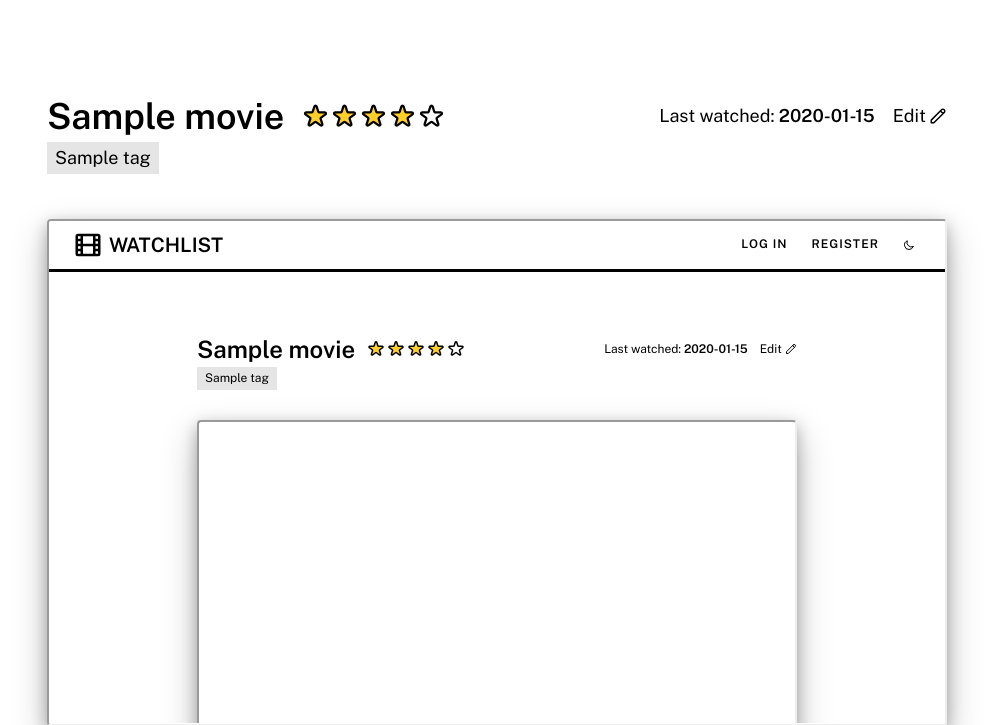
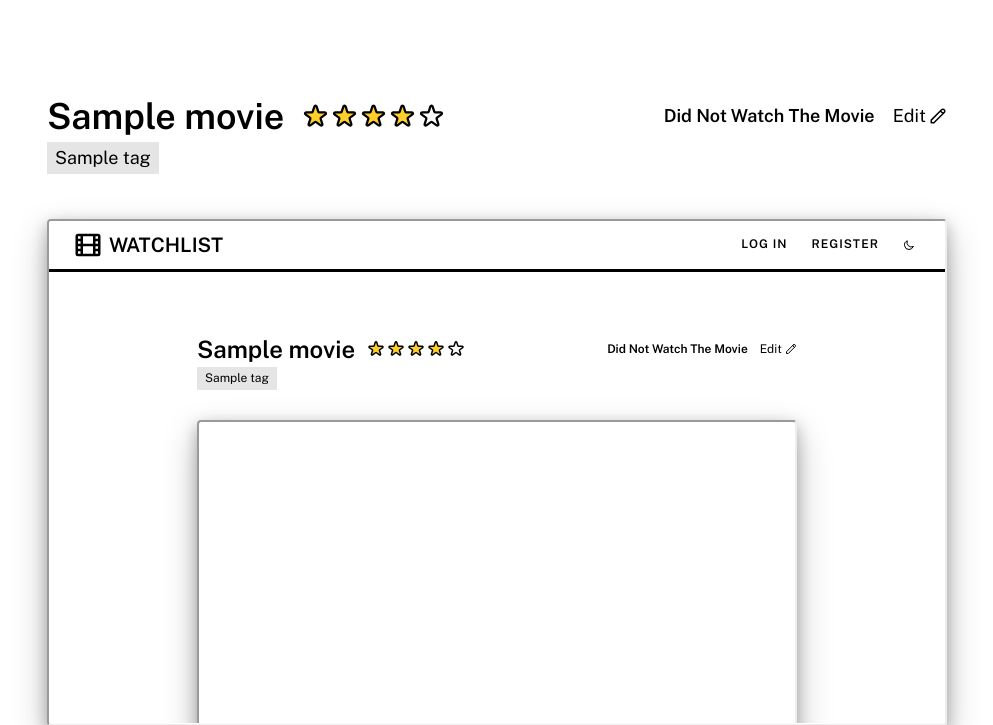
Before and after one commit to KriZa96/MovieWatchlist, a Flask app: template movie_library/templates/movie_details.html in a window 1280 px wide. Shown: the part 75-800 px from the top of the page, without its empty margins (143-1136 px from the left). Run offline with Flask 3, Linux system fonts and the light colour scheme; the template is opened without the code that fills it: most values are stand-ins (such as "Sample title", 1, 10 or a date in 2020).

Commit message:
Fixed last watched

```diff
--- a/movie_library/models.py
+++ b/movie_library/models.py
@@ -9,7 +9,7 @@ class Movie:
     director: str
     year: int
     cast: list[str] = field(default_factory=list)
-    last_watched: datetime = None
+    watched: bool = None
     rating: int = 0
     tags: list[str] = field(default_factory=list)
     description: str = None
--- a/movie_library/templates/movie_details.html
+++ b/movie_library/templates/movie_details.html
@@ -21,14 +21,10 @@
                 </div>
             </div>
             <div class="movie__watched">
-                {% if movie.last_watched %}
-                    <p>
-                        Last watched: <a href="{{ url_for('pages.watch_today', _id=movie._id) }}" class="watched__link">
-                            <time datetime="{{ movie.last_watched }}">{{movie.last_watched.strftime("%d %b %Y")}}</time>
-                        </a>
-                    </p>
+                {% if movie.watched %}
+                    <p><a href="{{ url_for('pages.watched', _id=movie._id) }}" class="watched__link">Watched The Movie</a></p>
                 {% else %}
-                    <p><a href="{{ url_for('pages.watch_today', _id=movie._id) }}" class="watched__link">Not watched yet</a></p>
+                    <p><a href="{{ url_for('pages.watched', _id=movie._id) }}" class="watched__link">Did Not Watch The Movie</a></p>
                 {% endif %}
                 <a class="movie__edit" href="{{ url_for('pages.edit_movie', _id=movie._id) }}">Edit {{ pencil("pencil") }}</a>
             </div>
```
Also changed, not shown: movie_library/routes.py (+3 -9 lines).
